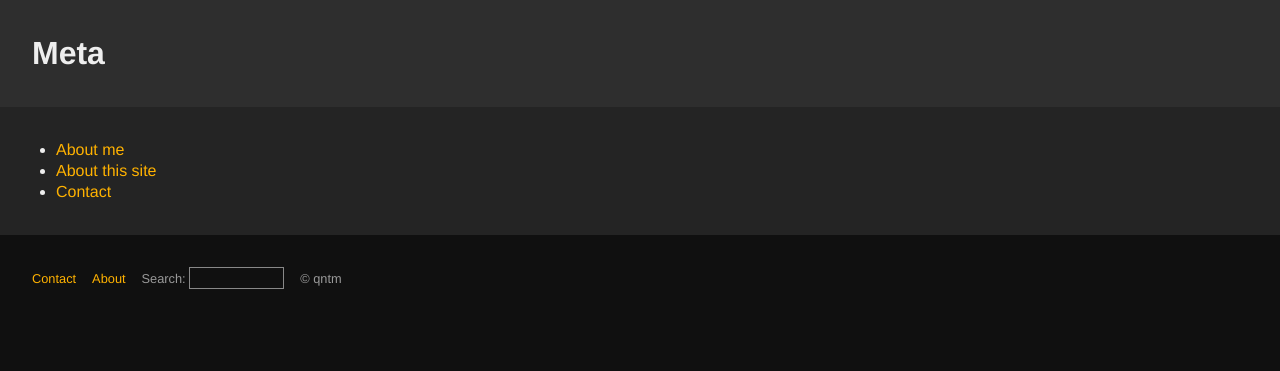
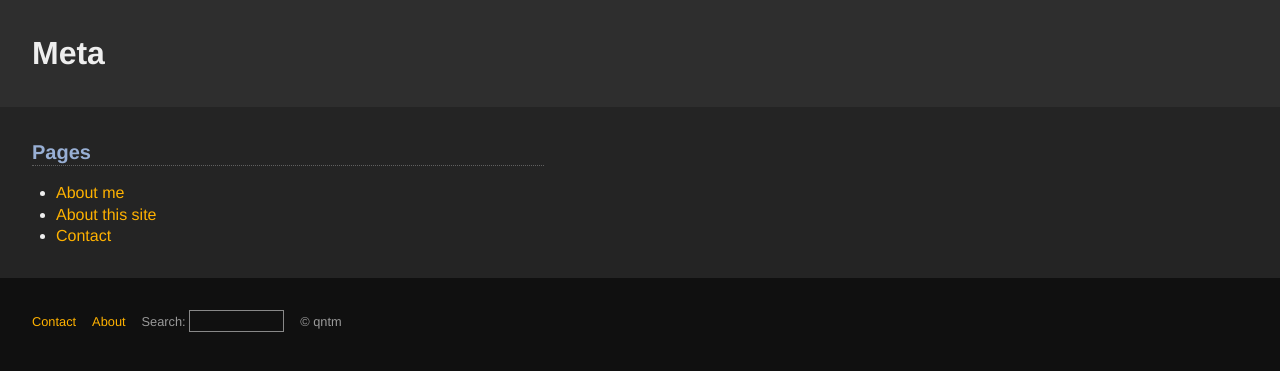
Before and after one commit to wakgill/website, a Jekyll site: the page built from meta.md, in a window 1280 px wide. Shown: the top 371 px of the page. Built offline with Jekyll 4.4.1, drawn with Linux system fonts in a browser that asks for light colours; comment, search, counter and statistics services are not loaded.

Commit message:
Update meta.md

```diff
--- a/meta.md
+++ b/meta.md
@@ -3,6 +3,8 @@ layout: default
 title: Meta
 ---
 
+### Pages
+
 - [About me](/)
 - [About this site](/)
 - [Contact](/)
```
